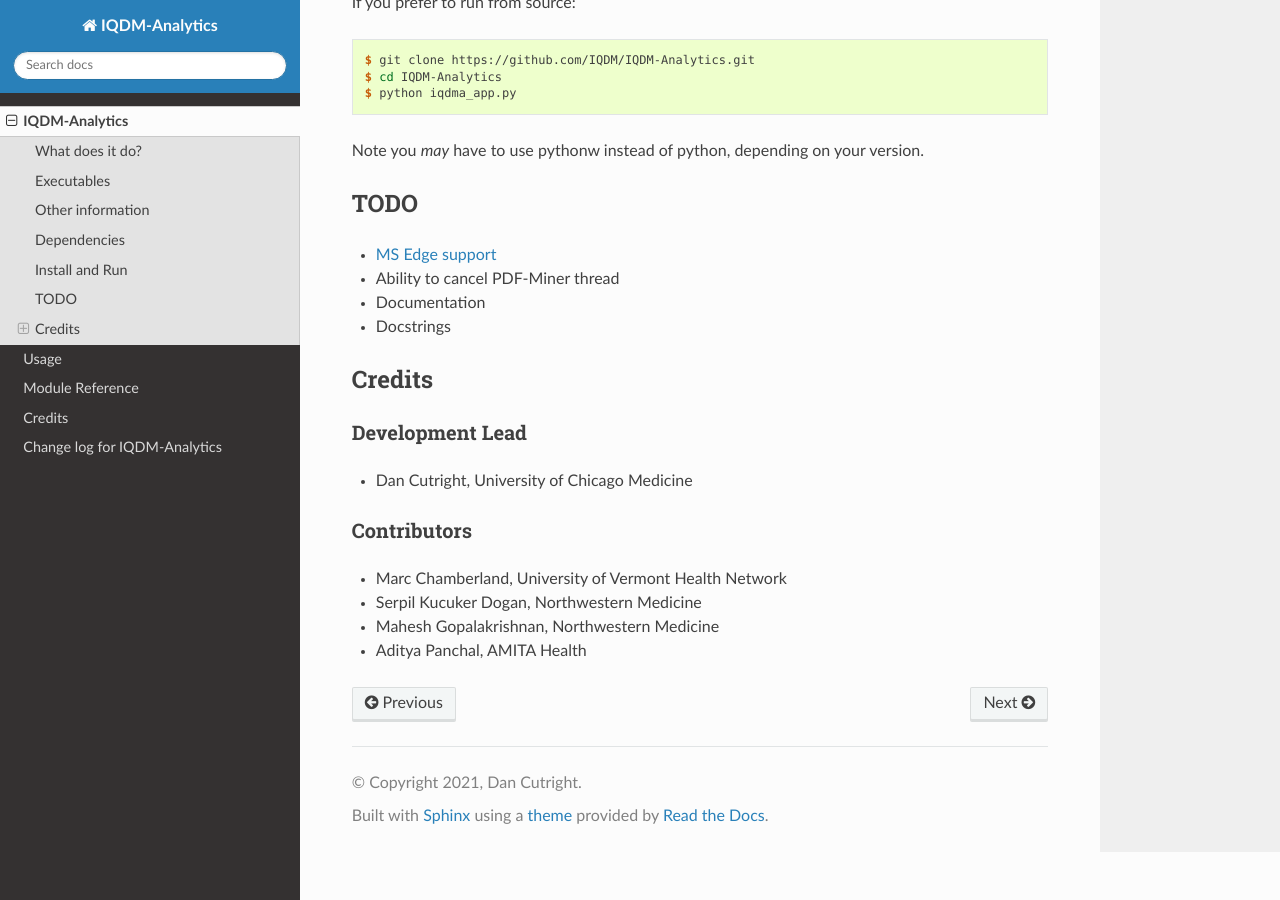
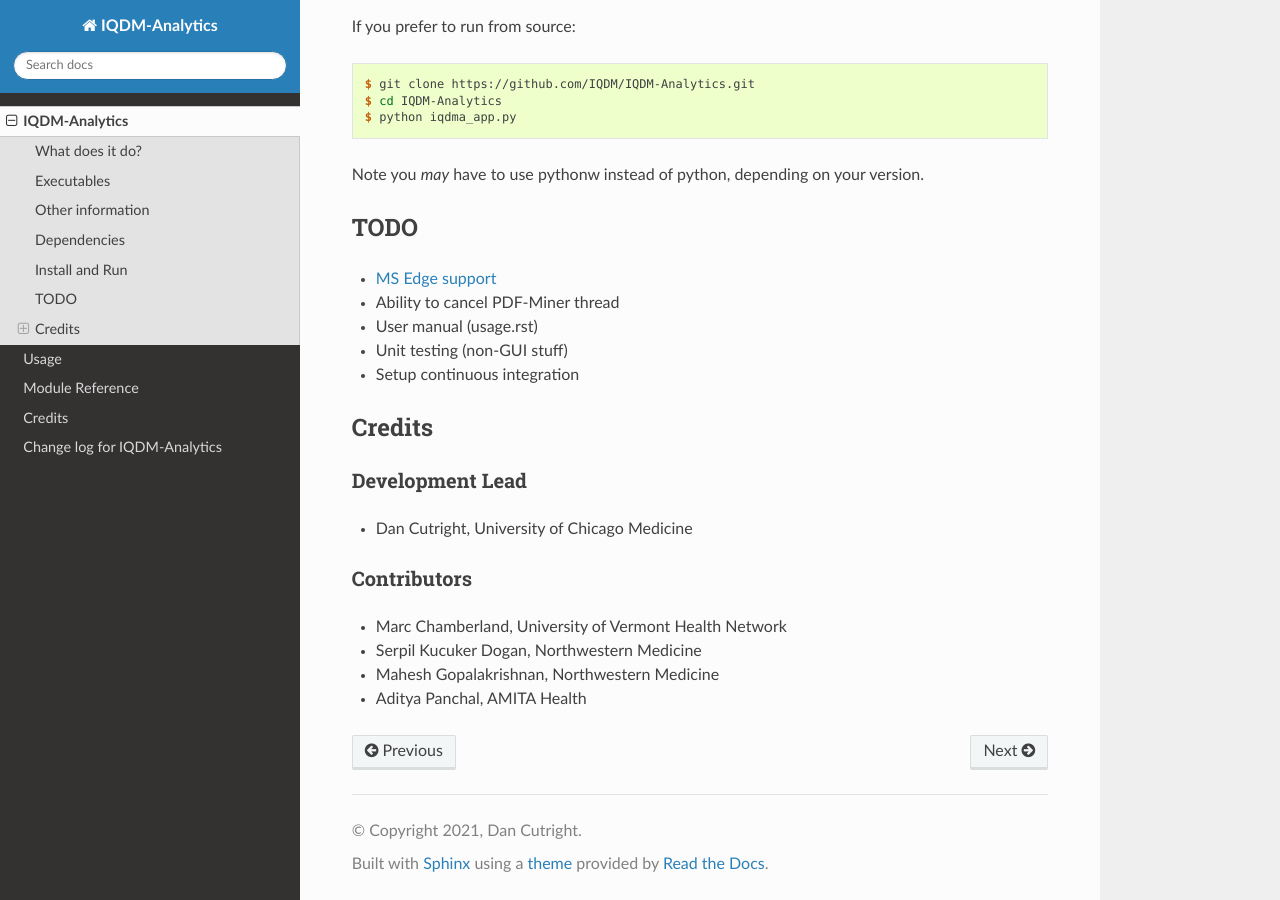
Before and after one commit to IQDM/IQDM-Analytics, a Sphinx documentation site: the page built from docs/source/readme.rst, in a window 1280 px wide and 900 px high, scrolled down 1305 px. Built offline with Sphinx 7.4.7 and the Read the Docs theme 2.0.0, drawn with Linux system fonts in a browser that asks for light colours; the version number could not be read and is left out; some of the changed text lies outside the part shown.

Commit message:
doc updates

```diff
--- a/README.rst
+++ b/README.rst
@@ -10,7 +10,6 @@
 
 Executables
 -----------
-
 Single-file executables are available. See attachments in the `latest release <https://github.com/IQDM/IQDM-Analytics/releases/latest>`__.
 
 
@@ -37,7 +37,6 @@
 
 Install and Run
 ---------------
-
 If you prefer to run from source:
 
 .. code-block:: console
@@ -52,11 +51,11 @@
 
 TODO
 ----
-
 - `MS Edge support <https://github.com/IQDM/IQDM-Analytics/issues/1>`__
 - Ability to cancel PDF-Miner thread
-- Documentation
-- Docstrings
+- User manual (usage.rst)
+- Unit testing (non-GUI stuff)
+- Setup continuous integration
 
 
 Credits
@@ -65,13 +64,11 @@
 ----------------
 Development Lead
 ----------------
-
 * Dan Cutright, University of Chicago Medicine
 
 ------------
 Contributors
 ------------
-
 * Marc Chamberland, University of Vermont Health Network
 * Serpil Kucuker Dogan, Northwestern Medicine
 * Mahesh Gopalakrishnan, Northwestern Medicine
```
Also changed, not shown: other parts of README.rst (+1 -0 lines), docs/source/iqdma.rst (+2 -9 lines), 2 other files.
